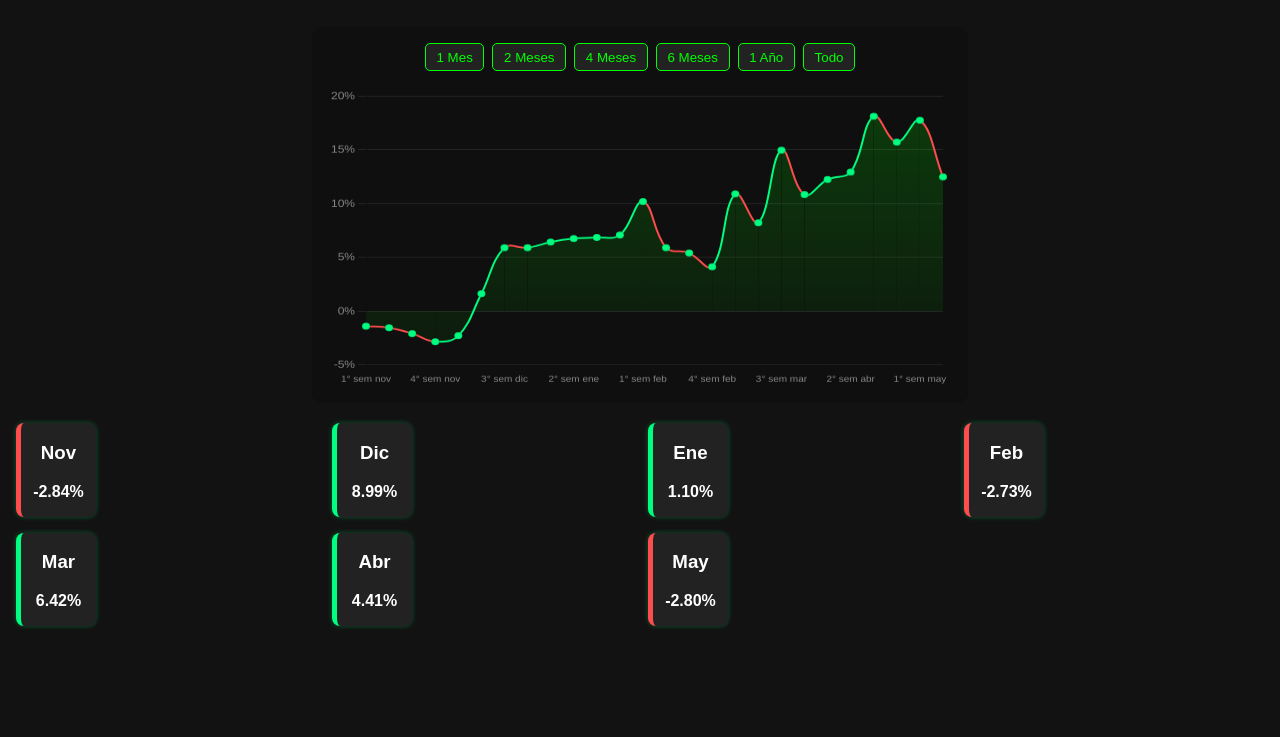
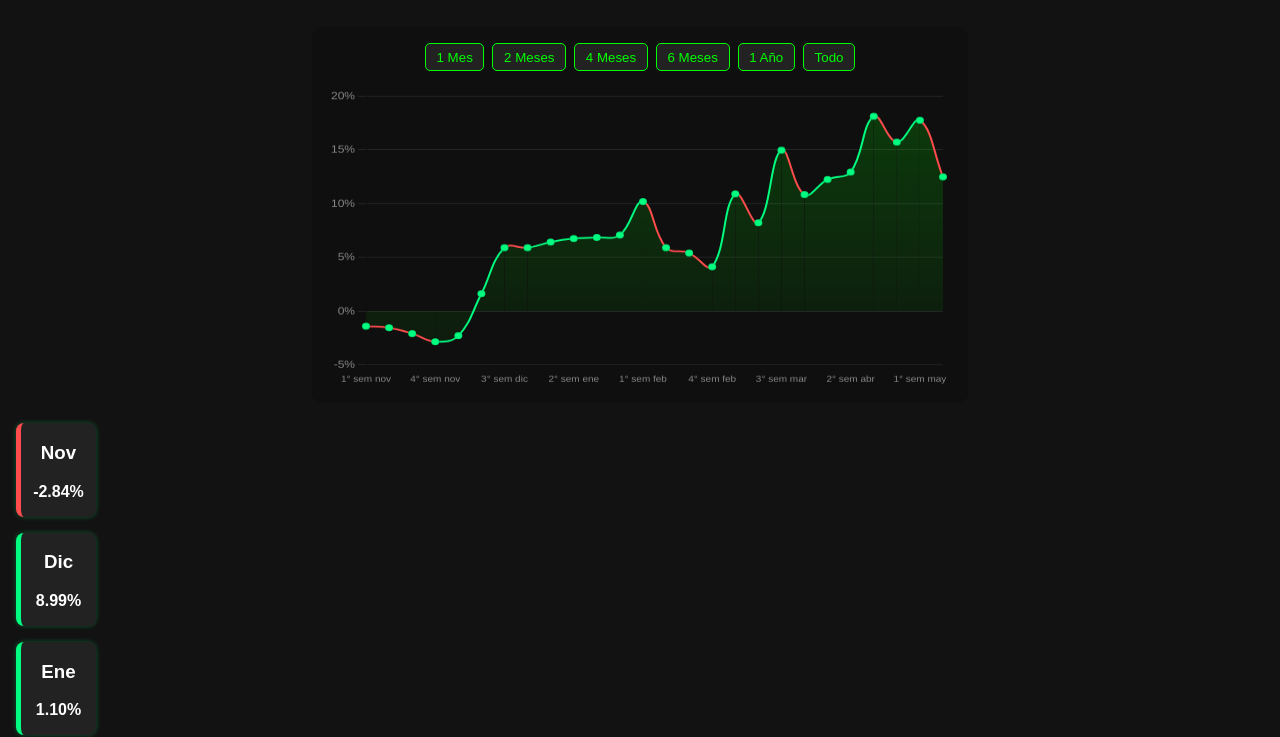
Before and after one commit to elmartuki/inflacion, a plain HTML site: page index.html in a window 1280 px wide. Shown: the part 95-832 px from the top of the page. Before the commit the page ends 800 px from the top, so only its background shows below. Drawn offline with nearby package versions, Linux system fonts and the light colour scheme; no server answers.

Commit message:
Add files via upload

```diff
--- a/index.html
+++ b/index.html
@@ -643,7 +643,9 @@
       <canvas id="inflacionChart"></canvas>
     </div>
 
-    <div id="contenedor-tarjetas"></div>
+    <div class="contenedor-padre">
+      <div id="contenedor-tarjetas"></div>
+    </div>
 
     <div id="modal" class="modal-overlay">
       <div class="modal-content">
@@ -1186,6 +1188,11 @@
       .tarjeta-mensual:hover {
         transform: scale(1.05);
       }
+
+      .contenedor-padre {
+        width: 95%;
+        display: flex;
+      }
     </style>
   </body>
 </html>
```
